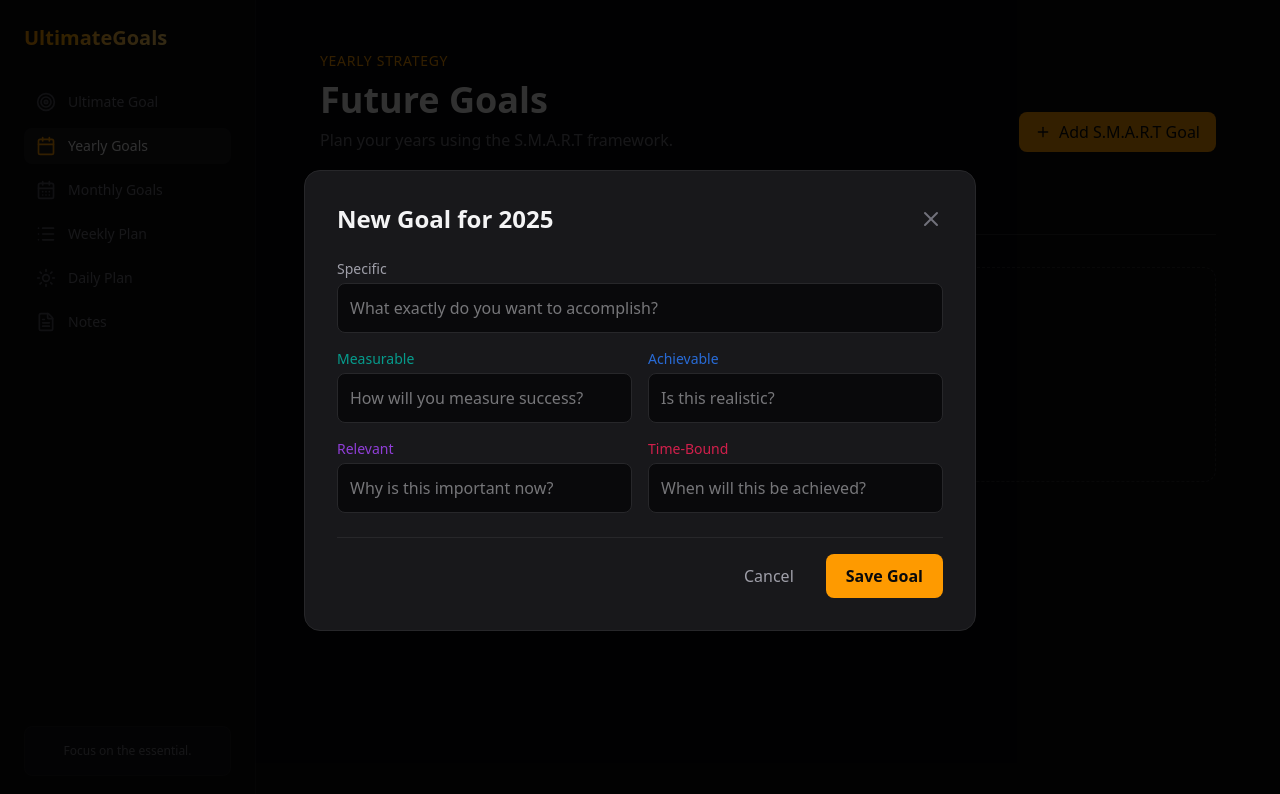
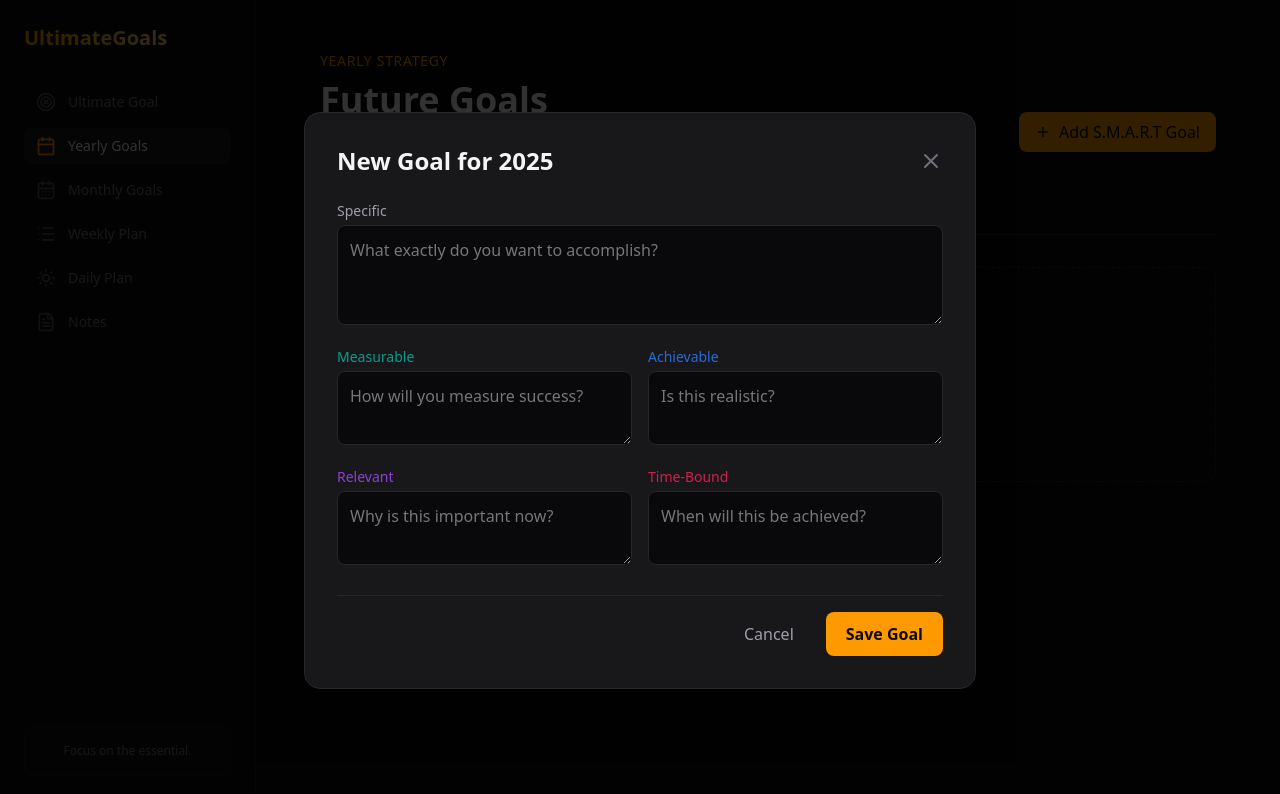
Before and after one commit to AliTheFlop/UltimateGoals, a Next.js app: page /yearly in a window 1280 px wide. Both pictures are taken after a click on the button "Add S.M.A.R.T Goal". Shown: the top 794 px of the page. Built offline with nearby package versions, Linux system fonts and the light colour scheme.

Commit message:
V1.3 Bugfixes: Better yearly goals, recurring daily tasks

```diff
--- a/app/yearly/page.tsx
+++ b/app/yearly/page.tsx
@@ -159,29 +159,32 @@ export default function YearlyGoalsPage() {
 
           {filteredGoals.map(goal => (
               <div key={goal.id} className="relative group bg-zinc-900 border border-zinc-800 p-6 rounded-xl hover:border-zinc-700 transition-colors">
-                  <div className="flex items-start justify-between mb-4">
-                       <h3 className="text-xl font-bold text-zinc-200">{goal.specific}</h3>
+                  <div className="absolute top-4 right-4">
                        <button onClick={() => deleteGoal(goal.id)} className="opacity-0 group-hover:opacity-100 text-zinc-600 hover:text-red-400 transition-opacity">
                            <Trash2 className="w-4 h-4" />
                        </button>
                   </div>
 
-                  <div className="grid md:grid-cols-2 gap-4 text-sm">
+                  <div className="grid md:grid-cols-2 lg:grid-cols-3 gap-4 text-sm mt-2">
+                      <div className="bg-zinc-950/50 p-3 rounded-lg border border-zinc-900 md:col-span-2 lg:col-span-1">
+                          <span className="text-amber-500 font-bold uppercase text-[10px] tracking-wider block mb-1">Specific</span>
+                          <p className="text-zinc-200 whitespace-pre-wrap">{goal.specific}</p>
+                      </div>
                       <div className="bg-zinc-950/50 p-3 rounded-lg border border-zinc-900">
                           <span className="text-teal-500 font-bold uppercase text-[10px] tracking-wider block mb-1">Measurable</span>
-                          <p className="text-zinc-400">{goal.measurable}</p>
+                          <p className="text-zinc-400 whitespace-pre-wrap">{goal.measurable}</p>
                       </div>
                       <div className="bg-zinc-950/50 p-3 rounded-lg border border-zinc-900">
                           <span className="text-blue-500 font-bold uppercase text-[10px] tracking-wider block mb-1">Achievable</span>
-                          <p className="text-zinc-400">{goal.achievable}</p>
+                          <p className="text-zinc-400 whitespace-pre-wrap">{goal.achievable}</p>
                       </div>
                       <div className="bg-zinc-950/50 p-3 rounded-lg border border-zinc-900">
                           <span className="text-purple-500 font-bold uppercase text-[10px] tracking-wider block mb-1">Relevant</span>
-                          <p className="text-zinc-400">{goal.relevant}</p>
+                          <p className="text-zinc-400 whitespace-pre-wrap">{goal.relevant}</p>
                       </div>
                       <div className="bg-zinc-950/50 p-3 rounded-lg border border-zinc-900">
                           <span className="text-rose-500 font-bold uppercase text-[10px] tracking-wider block mb-1">Time-Bound</span>
-                          <p className="text-zinc-400">{goal.timeBound}</p>
+                          <p className="text-zinc-400 whitespace-pre-wrap">{goal.timeBound}</p>
                       </div>
                   </div>
               </div>
@@ -200,9 +203,9 @@ export default function YearlyGoalsPage() {
                   <div className="space-y-4">
                       <div>
                           <label className="block text-sm font-medium text-zinc-400 mb-1">Specific</label>
-                          <input
+                          <textarea
                               placeholder="What exactly do you want to accomplish?"
-                              className="w-full bg-zinc-950 border border-zinc-800 rounded-lg p-3 text-zinc-200 outline-none focus:border-amber-500"
+                              className="w-full bg-zinc-950 border border-zinc-800 rounded-lg p-3 text-zinc-200 outline-none focus:border-amber-500 min-h-[100px] resize-y"
                               value={smart.specific}
                               onChange={e => setSmart({...smart, specific: e.target.value})}
                           />
@@ -211,36 +214,36 @@ export default function YearlyGoalsPage() {
                       <div className="grid md:grid-cols-2 gap-4">
                           <div>
                             <label className="block text-sm font-medium text-teal-500/80 mb-1">Measurable</label>
-                            <input
+                            <textarea
                                 placeholder="How will you measure success?"
-                                className="w-full bg-zinc-950 border border-zinc-800 rounded-lg p-3 text-zinc-200 outline-none focus:border-teal-500/50"
+                                className="w-full bg-zinc-950 border border-zinc-800 rounded-lg p-3 text-zinc-200 outline-none focus:border-teal-500/50 resize-y"
                                 value={smart.measurable}
                                 onChange={e => setSmart({...smart, measurable: e.target.value})}
                             />
                           </div>
                           <div>
                             <label className="block text-sm font-medium text-blue-500/80 mb-1">Achievable</label>
-                            <input
+                            <textarea
                                 placeholder="Is this realistic?"
-                                className="w-full bg-zinc-950 border border-zinc-800 rounded-lg p-3 text-zinc-200 outline-none focus:border-blue-500/50"
+                                className="w-full bg-zinc-950 border border-zinc-800 rounded-lg p-3 text-zinc-200 outline-none focus:border-blue-500/50 resize-y"
                                 value={smart.achievable}
                                 onChange={e => setSmart({...smart, achievable: e.target.value})}
                             />
                           </div>
                           <div>
                             <label className="block text-sm font-medium text-purple-500/80 mb-1">Relevant</label>
-                            <input
+                            <textarea
                                 placeholder="Why is this important now?"
-                                className="w-full bg-zinc-950 border border-zinc-800 rounded-lg p-3 text-zinc-200 outline-none focus:border-purple-500/50"
+                                className="w-full bg-zinc-950 border border-zinc-800 rounded-lg p-3 text-zinc-200 outline-none focus:border-purple-500/50 resize-y"
                                 value={smart.relevant}
                                 onChange={e => setSmart({...smart, relevant: e.target.value})}
                             />
                           </div>
                           <div>
                             <label className="block text-sm font-medium text-rose-500/80 mb-1">Time-Bound</label>
-                            <input
+                            <textarea
                                 placeholder="When will this be achieved?"
-                                className="w-full bg-zinc-950 border border-zinc-800 rounded-lg p-3 text-zinc-200 outline-none focus:border-rose-500/50"
+                                className="w-full bg-zinc-950 border border-zinc-800 rounded-lg p-3 text-zinc-200 outline-none focus:border-rose-500/50 resize-y"
                                 value={smart.timeBound}
                                 onChange={e => setSmart({...smart, timeBound: e.target.value})}
                             />
--- a/components/GoalItem.tsx
+++ b/components/GoalItem.tsx
@@ -40,7 +40,7 @@ export function GoalItem({
       <button
         onClick={onToggle}
         className={cn(
-          "flex-shrink-0 w-6 h-6 rounded-full border-2 flex items-center justify-center transition-colors",
+          "flex-shrink-0 w-6 h-6 rounded-full border-2 flex items-center justify-center transition-colors mt-1",
           completed
             ? "bg-amber-500 border-amber-500 text-zinc-950"
             : "border-zinc-600 hover:border-amber-500/50"
@@ -49,6 +49,7 @@ export function GoalItem({
         {completed && <Check className="w-4 h-4" strokeWidth={3} />}
       </button>
 
+      <div className="flex-1 min-w-0 flex flex-col gap-1">
           <input
             ref={inputRef}
             type="text"
@@ -58,19 +59,19 @@ export function GoalItem({
             onBlur={() => setIsFocused(false)}
             placeholder={placeholder}
             className={cn(
-          "flex-1 bg-transparent border-none outline-none text-lg placeholder:text-zinc-700",
+              "flex-1 bg-transparent border-none outline-none text-lg placeholder:text-zinc-700 min-w-0 w-full",
               completed ? "line-through text-zinc-500" : "text-zinc-200"
             )}
           />
-
           {frequency && (
-          <span className="text-[10px] font-bold uppercase tracking-wider text-amber-500 bg-amber-500/10 px-1.5 py-0.5 rounded border border-amber-500/20 self-center mr-2">
+              <span className="self-start text-[10px] font-bold uppercase tracking-wider text-amber-500 bg-amber-500/10 px-1.5 py-0.5 rounded border border-amber-500/20">
                   {frequency}
               </span>
           )}
+      </div>
 
+      <div className="flex items-center gap-1 self-start mt-1">
           {extraActions}
-
           <button
             onClick={onDelete}
             className="opacity-0 group-hover:opacity-100 p-2 text-zinc-600 hover:text-red-400 transition-opacity"
@@ -79,5 +80,6 @@ export function GoalItem({
             <Trash2 className="w-4 h-4" />
           </button>
       </div>
+    </div>
   );
 }
```
Lines whose indentation alone changed are shown as unchanged.
